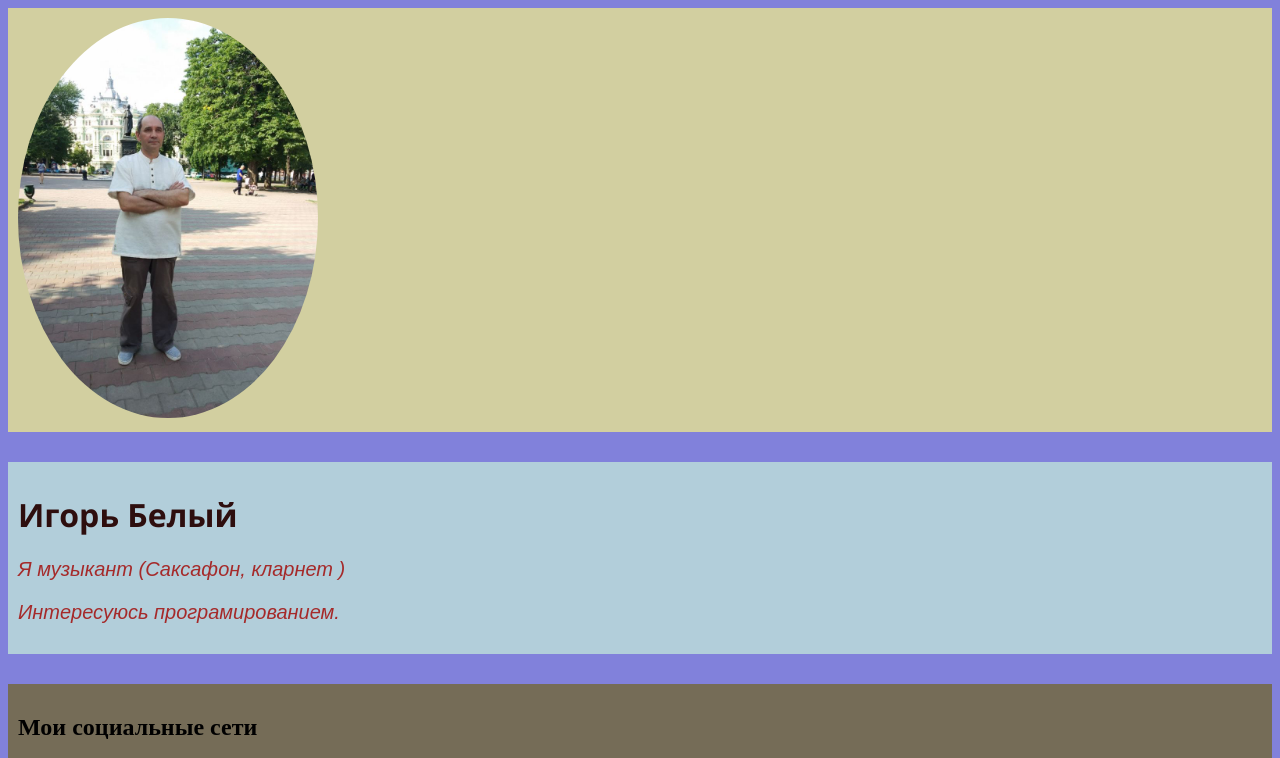
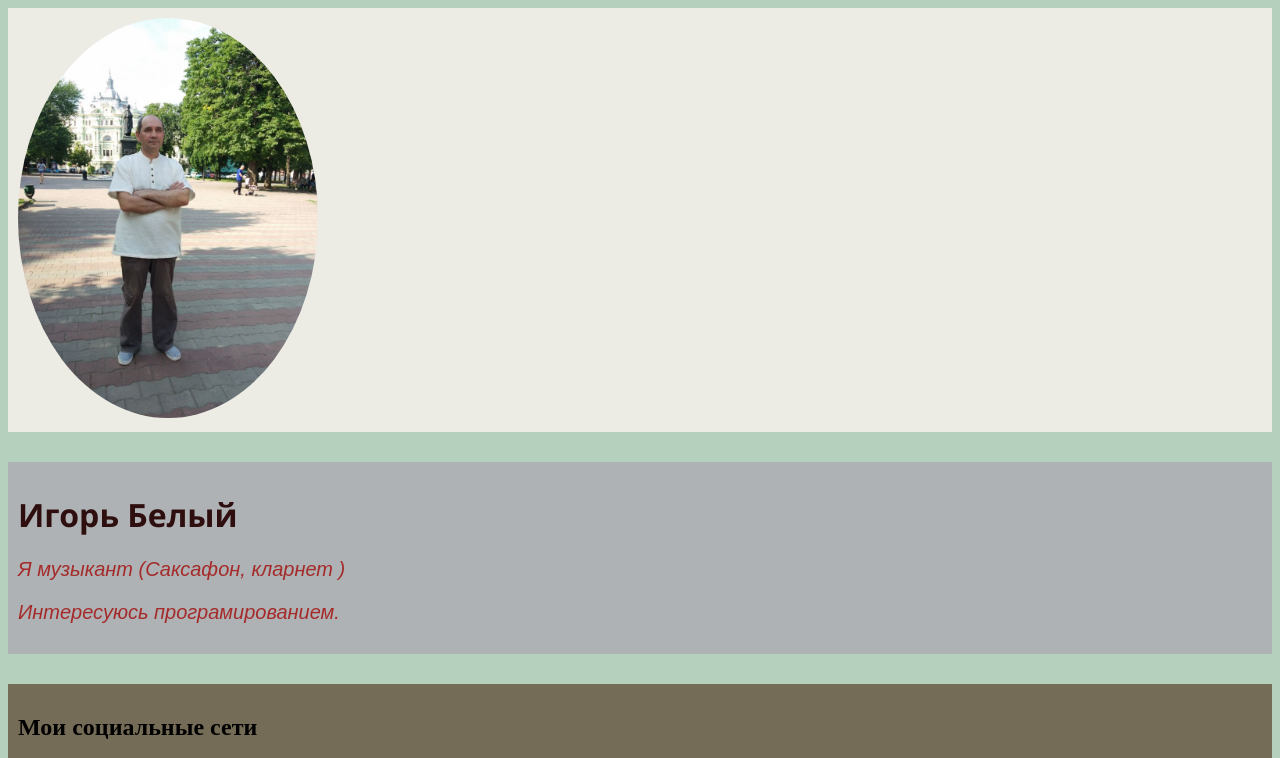
Before and after one commit to igor655/My_Resume_3_html, a plain HTML site: page index.html in a window 1280 px wide. Shown: the top 758 px of the page. Drawn offline with Linux system fonts and the light colour scheme.

Commit message:
Changed colores for containers

```diff
--- a/css/stiles.css
+++ b/css/stiles.css
@@ -5,11 +5,11 @@
 }
 
 body {
-  background: rgb(129, 129, 219);
+  background: rgb(181, 209, 189);
   font-family: "Poppins" sans-serif;
 }
 .photo_container {
-  background-color: rgb(210, 207, 160);
+  background-color: rgb(236, 235, 228);
   margin-bottom: 20px;
   padding: 10px 10px;
 }
@@ -21,7 +21,7 @@ body {
 .about_me_container{
     margin: 30px 0px;
     padding: 10px 10px;
-    background-color: rgb(178, 206, 218) ;
+    background-color: rgb(174, 178, 180) ;
 }
 .about_me_container p{
 color: brown;
```
